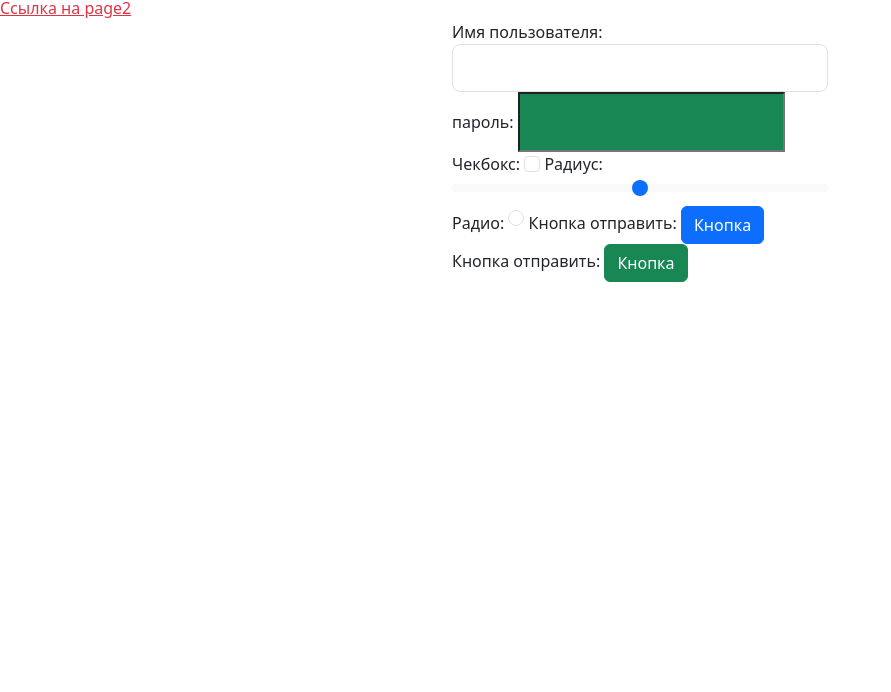
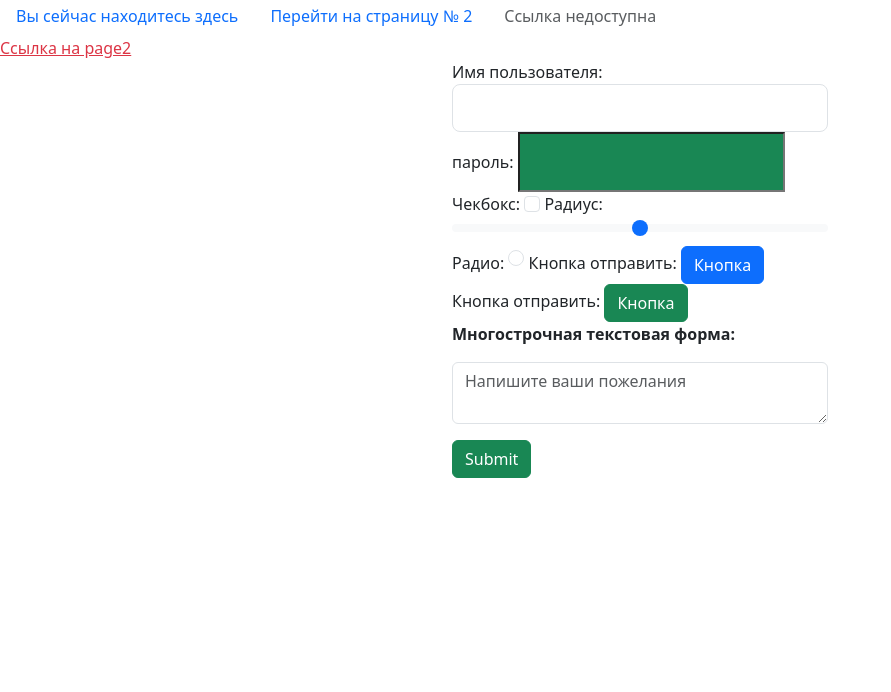
Before and after one commit to dasboot777/module4, a plain HTML site: page Module 4/Lesson3/page1.html in a window 1280 px wide. Shown: the part 108-800 px from the top of the page, without its empty margins (0-891 px from the left). Drawn offline with nearby package versions, Linux system fonts and the light colour scheme.

Commit message:
заниятие 3

```diff
--- a/Module 4/Lesson3/page1.html
+++ b/Module 4/Lesson3/page1.html
@@ -11,7 +11,13 @@
 
 
     </h1>
- <a class="link-danger" href="page2.html"> Ссылка на page2 </a>
+    <nav class="nav">
+    <a class="nav-link active" aria-current="page" href="#">Вы сейчас находитесь здесь</a>
+    <a class="nav-link" href="page2.html">Перейти на страницу № 2</a>
+    <a class="nav-link disabled">Ссылка недоступна</a>
+    </nav>
+
+    <a class="link-danger" href="page2.html"> Ссылка на page2 </a>
     <div class="container" style="max-width: 400px">
 
 
@@ -52,6 +58,12 @@
             <input class="btn btn-success" type="button" value="Кнопка">
 
         </form>
-        </div>
+
+        <form>
+            <p><b>Многострочная текстовая форма:</b></p>
+            <p><textarea class="form-control" placeholder="Напишите ваши пожелания" ></textarea></p>
+            <p><input class="btn btn-success" type="submit"></p>
+        </form>
+    </div>
 </body>
 </html>
```
Also changed, not shown: Module 4/Lesson3/index.html (+1 -1 lines).
